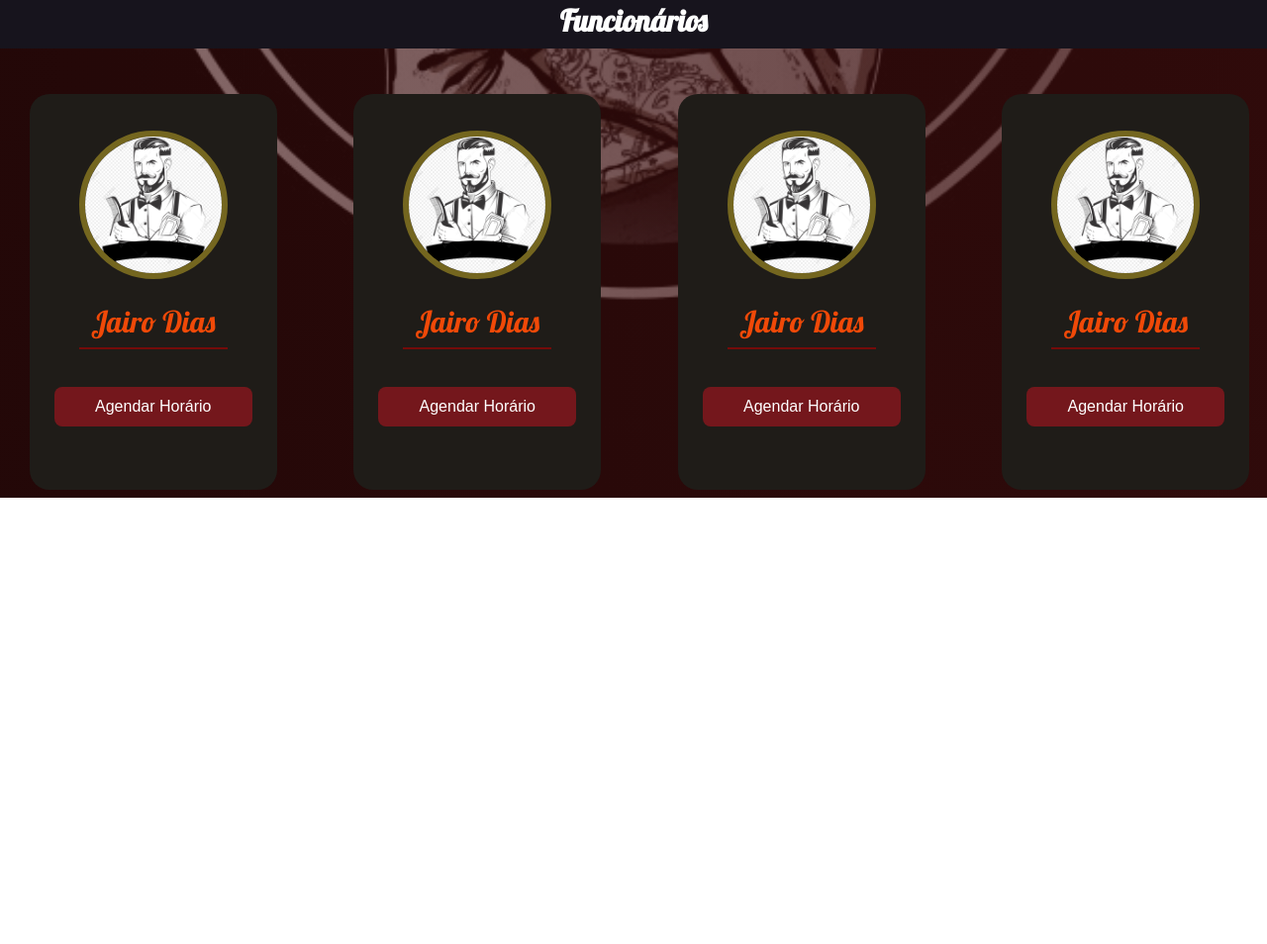
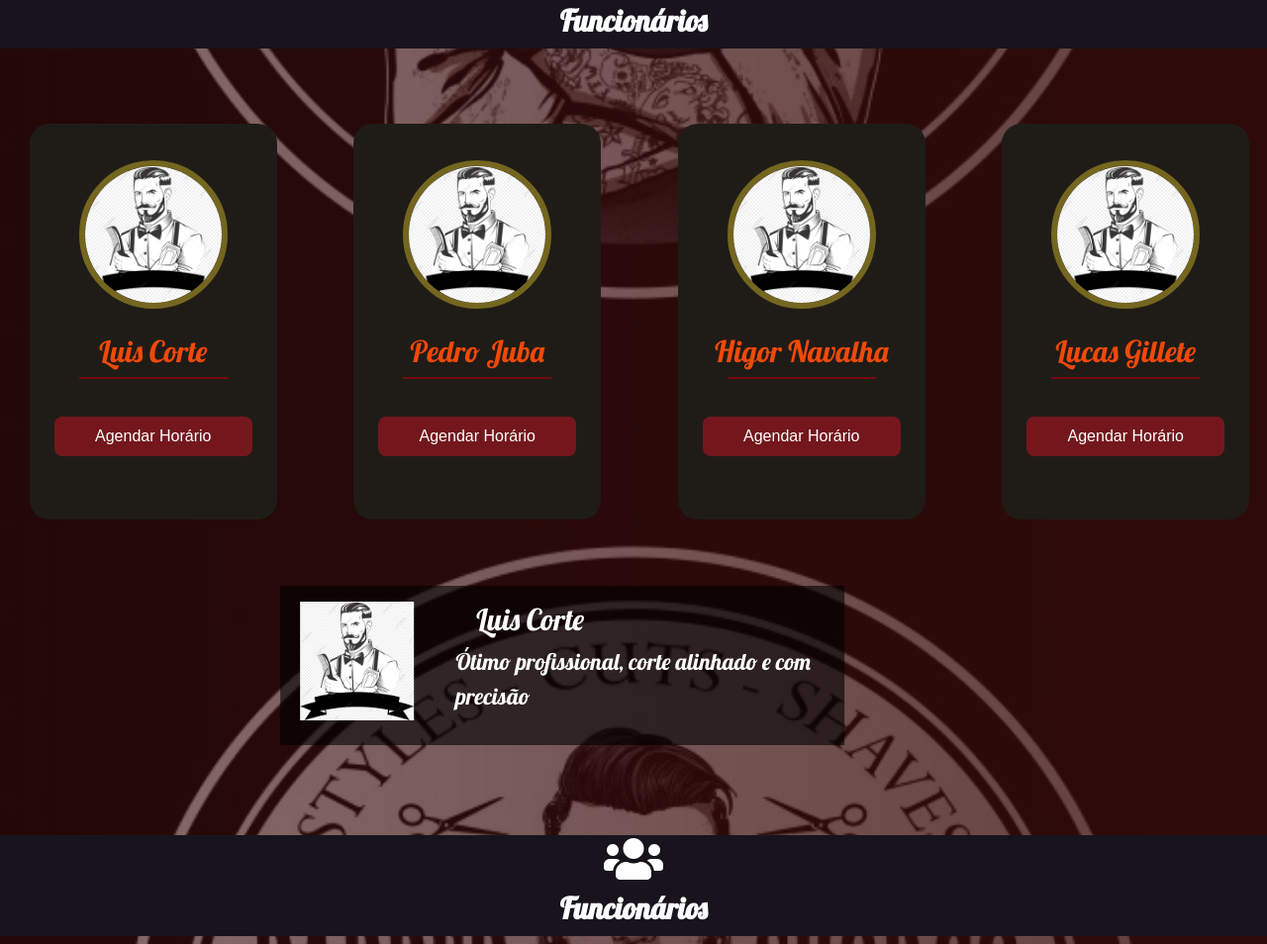
Before and after one commit to jairodias/Projeto-Barbearia, a plain HTML site: page index.html in a window 1280 px wide. Shown: the part 853-1807 px from the top of the page at 99% size. Before the commit the page ends 1356 px from the top, so only its background shows below. Drawn offline with nearby package versions, Linux system fonts and the light colour scheme.

Commit message:
card-funcionários

```diff
--- a/index.html
+++ b/index.html
@@ -69,13 +69,14 @@
         <i class="fa fa-users fa-3x func" aria-hidden="true"></i>
         <h4 class="name-topico">Funcionários</h1>
     </div>
+
     <section id="funcionarios">
         <div class="row">
             <div class="col py-2">
                 <div class="card-funcionario text-center">
                     <img class="profissional" src="./img/profissional.jpg">
 
-                    <h2 class="name-funcionario">Jairo Dias</h2>
+                    <h2 class="name-funcionario">Luis Corte</h2>
                     <div class="line-style"></div>
 
                     <button type="button" class="btn-contrate"> Agendar Horário</button>
@@ -93,7 +94,7 @@
                 <div class="card-funcionario text-center">
                     <img class="profissional" src="./img/profissional.jpg">
 
-                    <h2 class="name-funcionario">Jairo Dias</h2>
+                    <h2 class="name-funcionario">Pedro Juba</h2>
                     <div class="line-style"></div>
 
                     <button type="button" class="btn-contrate"> Agendar Horário</button>
@@ -111,7 +112,7 @@
                 <div class="card-funcionario text-center">
                     <img class="profissional" src="./img/profissional.jpg">
 
-                    <h2 class="name-funcionario">Jairo Dias</h2>
+                    <h2 class="name-funcionario">Higor Navalha</h2>
                     <div class="line-style"></div>
 
                     <button type="button" class="btn-contrate"> Agendar Horário</button>
@@ -129,7 +130,7 @@
                 <div class="card-funcionario text-center">
                     <img class="profissional" src="./img/profissional.jpg">
 
-                    <h2 class="name-funcionario">Jairo Dias</h2>
+                    <h2 class="name-funcionario">Lucas Gillete</h2>
                     <div class="line-style"></div>
 
                     <button type="button" class="btn-contrate"> Agendar Horário</button>
@@ -142,9 +143,100 @@
                     </div>
                 </div>
             </div>
+        </div>
 
+        <div id="slider" class="carousel slide" data-ride="carousel">
+            <div class="carousel-inner">
+                <!-- #INICIO - RECOMENDAÇÃO 1 -->
+                <div class="carousel-item active">
+                    <div class="container">
+                        <div class="row">
+                            <div class="col-lg-6 mx-auto d-flex descricao-profissional py-3">
+                                <img class="descricao" src="./img/profissional.jpg">
+
+                                <div class="name">
+                                    <h4>Luis Corte</h4>
+                                    <p>
+                                        Ótimo profissional, corte alinhado e com precisão
+                                    </p>
+                                </div>
+
+                            </div>
+                        </div>
+                    </div>
+                </div>
+
+
+
+
+                <!-- #INICIO - RECOMENDAÇÃO 2 -->
+                <div class="carousel-item">
+                    <div class="container">
+                        <div class="row">
+                            <div class="col-lg-6 mx-auto d-flex descricao-profissional py-3">
+                                <img class="descricao" src="./img/profissional.jpg">
+
+                                <div class="name">
+                                    <h4>Pedro Juba</h4>
+                                    <p>
+                                        Ótimo profissional, corte alinhado e com precisão
+                                    </p>
+                                </div>
+
+                            </div>
+                        </div>
+                    </div>
+                </div>
+
+
+                <div class="carousel-item">
+                    <div class="container">
+                        <div class="row">
+                            <div class="col-lg-6 mx-auto d-flex descricao-profissional py-3">
+                                <img class="descricao" src="./img/profissional.jpg">
+
+                                <div class="name">
+                                    <h4>Higor Navalha</h4>
+                                    <p>
+                                        Ótimo profissional, corte alinhado e com precisão
+                                    </p>
+                                </div>
+
+                            </div>
+                        </div>
+                    </div>
+                </div>
+
+
+
+                <div class="carousel-item">
+                    <div class="container">
+                        <div class="row">
+                            <div class="col-lg-6 mx-auto d-flex descricao-profissional py-3">
+                                <img class="descricao" src="./img/profissional.jpg">
+
+                                <div class="name">
+                                    <h4>Lucas Gillete</h4>
+                                    <p>
+                                        Ótimo profissional, corte alinhado e com precisão
+                                    </p>
+                                </div>
+
+                            </div>
+                        </div>
+                    </div>
+                </div>
+            </div>
         </div>
+
     </section>
+
+
+    <div class="container-fluid info justify-content-center text-center">
+
+        <i class="fa fa-users fa-3x func" aria-hidden="true"></i>
+        <h4 class="name-topico">Funcionários</h1>
+    </div>
 
 
     <!-- JQUERY JS -->
--- a/sass/_profissionais.sass
+++ b/sass/_profissionais.sass
@@ -10,7 +10,8 @@
     transform: scale(1.3)
 
 .card-funcionario
-    margin-top: 10%
+    margin-top: 20%
+    margin-bottom: 20%
     width: 250px
     height: 400px
     background: $marrom_pastel
@@ -33,8 +34,8 @@
     color: $dark
     width: 250px
     position: absolute
-    border-bottom-left-radius: 28px
-    border-bottom-right-radius: 28px
+    border-bottom-left-radius: 20px
+    border-bottom-right-radius: 20px
     font-size: 28px
     background: #ffffff
     height: 45px
@@ -49,7 +50,7 @@
 
 @keyframes redesSociais
     0%
-        transform: translateY(-50px)
+        transform: translateY(-25px)
 
     100%
         transform: translateY(0)
@@ -68,4 +69,26 @@
     height: 40px
     border: none
     background: rgba(174,20,30,0.6)
+    margin-bottom: 8.5%
+
+
+.descricao
+    width: 120px
+    height: 120px
+    padding-left: 5px
+
+.descricao-profissional
+    background: rgba(0,0,0,0.6)
     margin-bottom: 8%
+
+.name
+    color: #ffffff
+    font-family: $fonte_principal
+
+.name h4
+    font-size: 30px
+    padding-left: 15%
+
+.name p
+    padding-left: 10%
+    font-size: 23px
```
Also changed, not shown: sass/principal.css, 1 other file.
